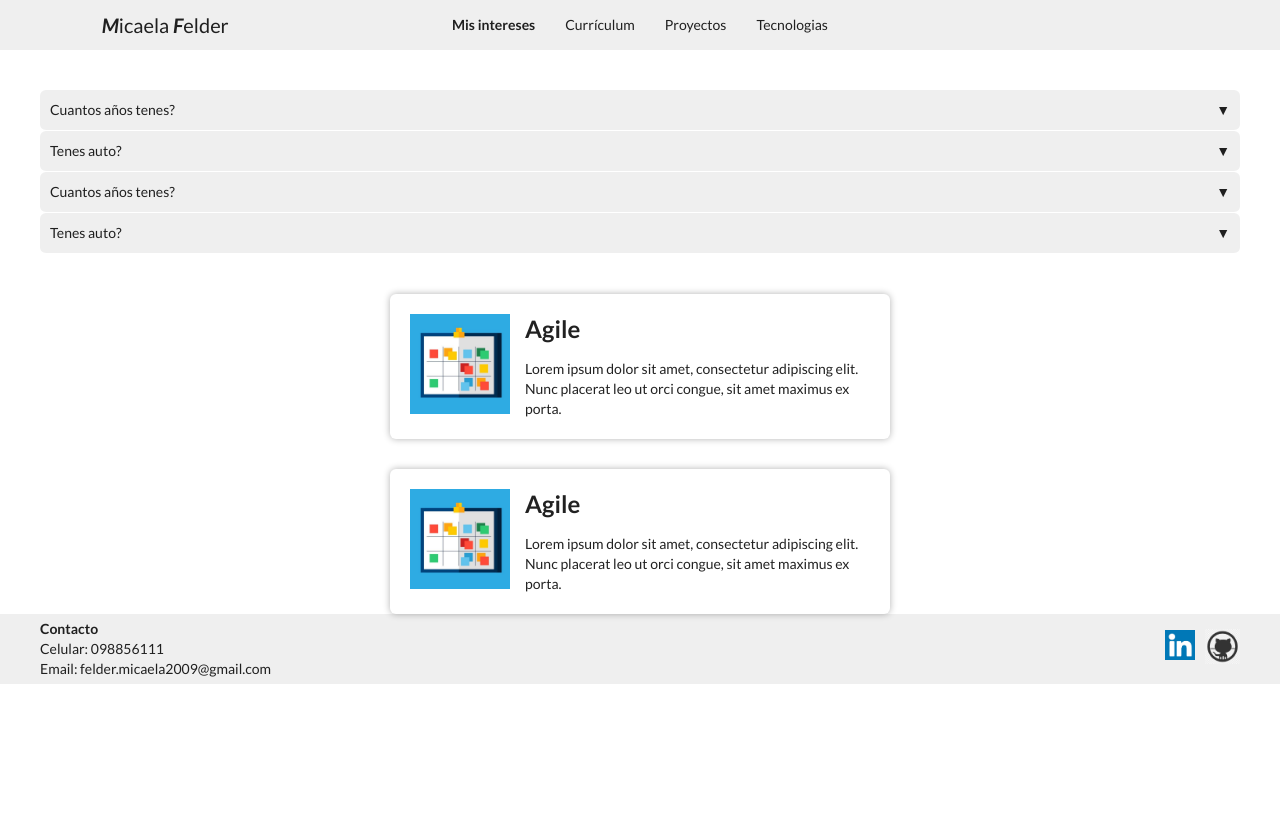
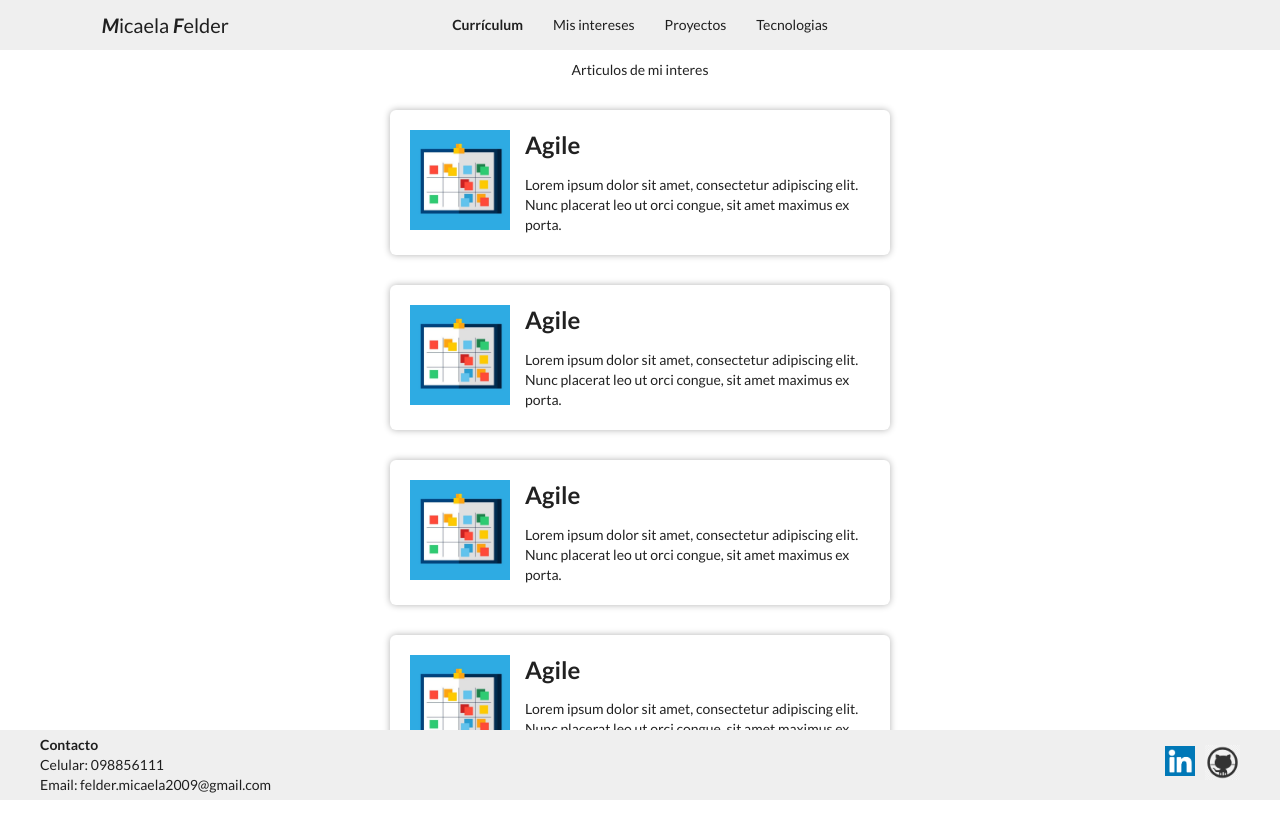
Before and after one commit to micafelder/MyProfile, a React app in the folder my-profile/: page /articles in a window 1280 px wide. Before the commit the page ends 800 px from the top, so only its background shows below. Built offline with nearby package versions, Linux system fonts and the light colour scheme.

Commit message:
adding routing

```diff
--- a/my-profile/src/articles/index.js
+++ b/my-profile/src/articles/index.js
@@ -1,4 +1,16 @@
 const articles = [
+    {
+        img:'agile',
+        title: 'Agile',
+        desc: `Lorem ipsum dolor sit amet, consectetur adipiscing elit.
+         Nunc placerat leo ut orci congue, sit amet maximus ex porta. `
+    },
+    {
+        img:'agile',
+        title: 'Agile',
+        desc: `Lorem ipsum dolor sit amet, consectetur adipiscing elit.
+         Nunc placerat leo ut orci congue, sit amet maximus ex porta. `
+    },
     {
         img:'agile',
         title: 'Agile',
--- a/my-profile/src/components/Footer/index.css
+++ b/my-profile/src/components/Footer/index.css
@@ -6,7 +6,13 @@
     justify-content: space-between;
     gap: 20px;
     align-items: center;
-    padding:0px 40px
+    padding:0px 40px; /* padding 0px (arriba y abajo) 40px(izq y der)  */
+
+    /* Propiedades que van juntas.
+    Position fixed --> hace que el div quede fijo en el bottom*/
+    position: fixed;
+    bottom: 0px;
+    z-index: 1;
 }
 
 .contacto{font-weight: 700}
--- /dev/null
+++ b/my-profile/src/components/Link/index.js
@@ -0,0 +1,14 @@
+import React from 'react'
+
+const Link = ({className, href, children }) =>{
+
+    const onClick = (event) =>{
+        event.preventDefault();
+    };
+
+    return(
+        <a  onClick={() => onClick()} className={className} href={href}> {children} </a>
+    );
+};
+
+export default Link;
--- a/my-profile/src/components/NavBar/index.css
+++ b/my-profile/src/components/NavBar/index.css
@@ -6,6 +6,9 @@
     justify-content: space-around;
     gap: 20px;
     align-items: center;
+
+    position: fixed;
+    top: 0px;
 }
 
 .space{
@@ -35,3 +38,8 @@
     font-style: italic;
     font-weight: 700;
 }
+
+a{
+    color:#000000DE;
+    text-decoration: none;
+}
--- a/my-profile/src/components/NavBar/index.js
+++ b/my-profile/src/components/NavBar/index.js
@@ -1,30 +1,45 @@
 import { useState } from 'react'
 import styles from './index.css'
+import Link from '../Link'
 
 export default () => {
 
-    const tabsNames = [
-        'Mis intereses',
-        'Currículum',
-        'Proyectos',
-        'Tecnologias'
+    const sections = [
+        {
+            name:'Currículum',
+            href:'curriculum'
+        },
+        {
+            name: 'Mis intereses',
+            href: 'articles'
+        },
+        {
+            name: 'Proyectos',
+            href: 'projects'
+        },
+        {
+            name: 'Tecnologias',
+            href: 'technologies'
+        }
     ]
 
     const [selectedTab, setSelectedTab] = useState(0)
 
     return (
         <div className='navBar'>
-            <div className='myName'>
+            <Link href='/' className='myName'>
                 <span className='letter'>M</span>icaela <span className='letter'>F</span>elder
-            </div>
+            </Link>
             <div className='tabs'>
                 {
-                    tabsNames.map((tab, index) => {
+                    sections.map((section, index) => {
                         return(
-                            <p
+                            <Link
+                              href={section.href}
                               key={index}
                               className={selectedTab===index? 'selected' : 'elem'}
-                              onClick={() => setSelectedTab(index)}> {tab} </p>
+                              children={section.name}
+                            />
                         )
                     })
                 }
--- /dev/null
+++ b/my-profile/src/components/Route/index.js
@@ -0,0 +1,5 @@
+const Route = ({path,children}) =>{
+    return window.location.pathname === path ? children  : null;
+};
+
+export default Route;
--- a/my-profile/src/index.css
+++ b/my-profile/src/index.css
@@ -1,7 +1,12 @@
+.body{
+    margin-top: 60px;
+    padding-bottom: 80px;
+}
+
 .a{
     width: 100%;
     display: flex;
     flex-direction: column;
     align-items: center;
-    gap:30px
+    gap:30px;
 }
--- a/my-profile/src/index.js
+++ b/my-profile/src/index.js
@@ -5,15 +5,23 @@ import Footer from "./components/Footer";
 import Accordion from "./components/Accordion";
 import Article from './components/Article'
 import articles from "./articles";
-import styles from './index.css'
+import styles from './index.css';
+import Route from './components/Route'
 
 const App = () => {
 
     return (
         <div>
             <NavBar />
-            <Accordion />
+            <div className='body'>
+
+                <Route path="/">
+                    <Accordion/>
+                </Route>
+
+                <Route path="/articles">
                     <div className='a'>
+                        Articulos de mi interes
                         {
                             articles.map((article, index) => {
                                 return (
@@ -21,6 +29,8 @@ const App = () => {
                                 )
                             })
                         }
+                    </div>
+                </Route>
             </div>
             <Footer />
         </div>
```
Lines whose indentation alone changed are shown as unchanged.
